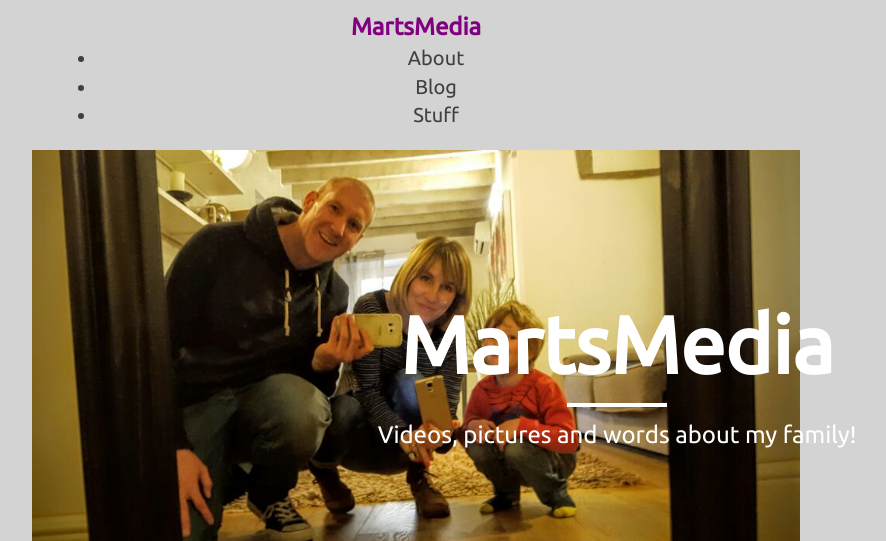
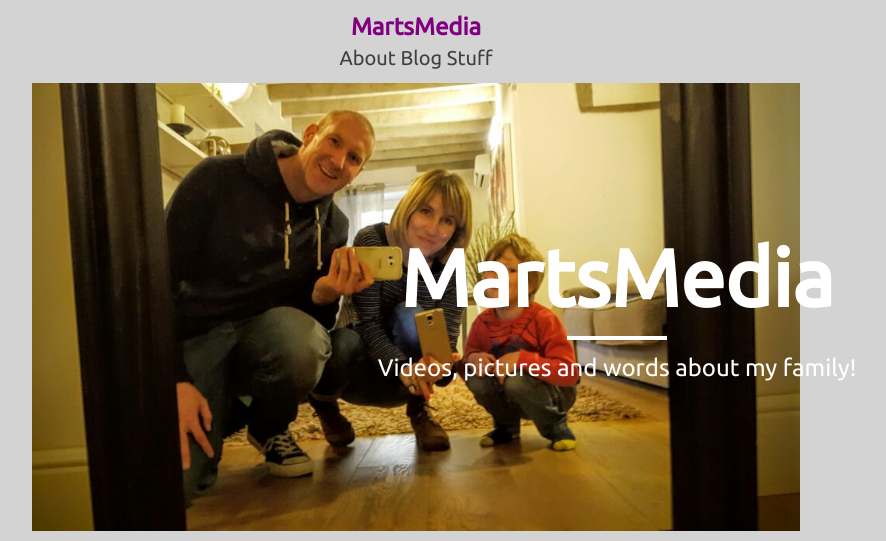
Before and after one commit to dawsino/dawsino.github.io, a Jekyll site: the page built from index.html, in a window 1280 px wide. Shown: the top 541 px of the page, without its empty margins (224-1110 px from the left). Built offline with Jekyll 4.4.1, drawn with Linux system fonts in a browser that asks for light colours; nearby versions of some CDN libraries; the list of posts is cut into pages by our own code; grey boxes are pictures that could not be loaded.

Commit message:
Update custom.css

```diff
--- a/css/custom.css
+++ b/css/custom.css
@@ -128,3 +128,17 @@ h1, h2, h3, h4, h5, h6, body {
     text-align: center;
     padding: 10px 25px;
 }
+
+.menu {
+    margin: 0;
+    padding: 0;
+}
+
+.menu > li {
+    list-style: none;
+    display: inline-block;
+}
+
+.menu > li > a {
+    text- decoration: none;
+}
```
